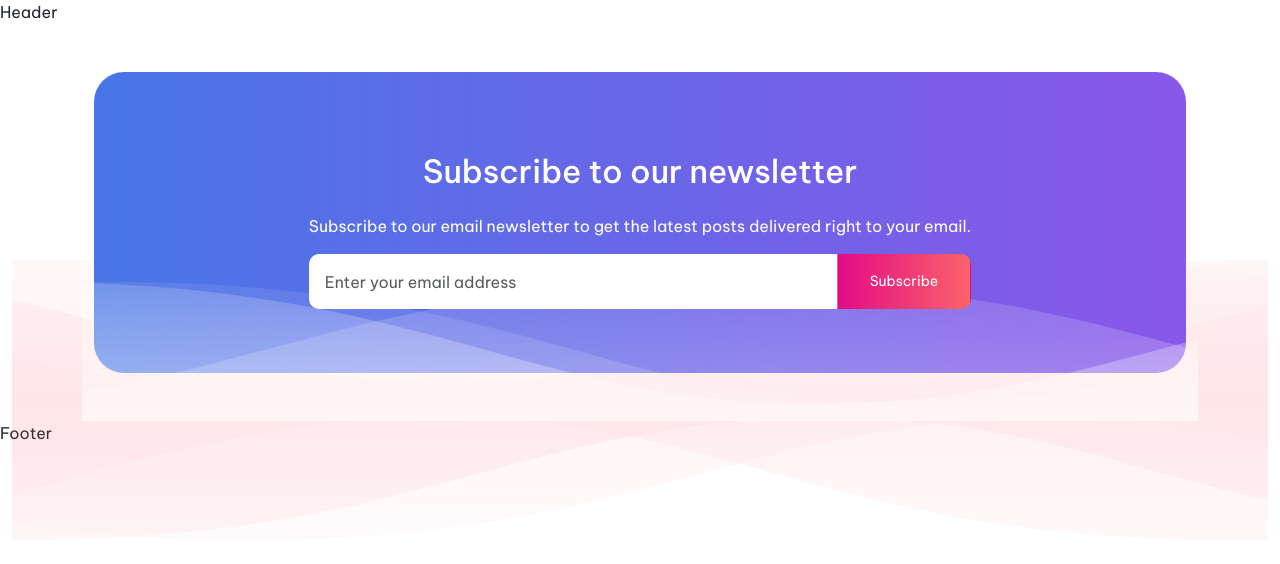
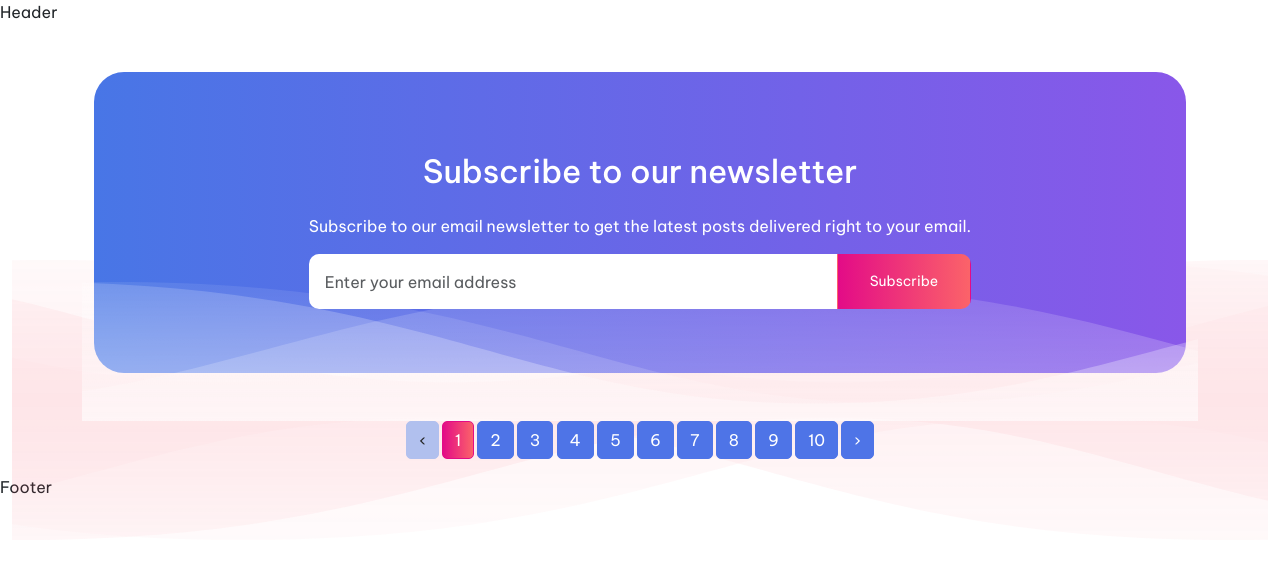
Before and after one commit to hinerumasato/react-news, a React (Vite) app: page / in a window 1280 px wide. Shown: the top 564 px of the page. Built offline with nearby package versions, Linux system fonts and the light colour scheme.

Commit message:
16 - refactor: create PaginatePage and add it to Home

```diff
--- /dev/null
+++ b/src/components/assets/css/PaginatePage.css
@@ -0,0 +1,21 @@
+.page-item.active .page-link {
+     background: linear-gradient(90deg, #e30b87 0%, #fb6369 100%) !important;
+     border: 1px solid #e30b87 !important;
+
+}
+
+.page-item .page-link {
+    background: #4e74e7 !important;
+    color: white;
+    border: 1px solid #4e74e7 !important;
+    border-radius: 5px !important;
+    margin: 0 0.1rem !important;
+}
+
+.page-item.disabled .page-link {
+    background: #b1c0ee !important;
+    color: rgb(35, 35, 35);
+    border: 1px solid #b1c0ee !important;
+    border-radius: 5px !important;
+    margin: 0 0.1rem !important;
+}
--- a/src/components/pages/Home/Home.tsx
+++ b/src/components/pages/Home/Home.tsx
@@ -1,13 +1,23 @@
 import { Container } from "react-bootstrap"
 import WaveBackground from "./WaveBackground"
 import SubscribeNews from "@/components/partials/SubscribeNews"
+import PaginatePage from "@/components/partials/PaginatePage"
+import { useState } from "react"
 
 export const Home = () => {
+    const [currentPage, setCurrentPage] = useState(1);
+
+    const handlePageChange = (page: number) => {
+        setCurrentPage(page);
+        console.log(`Current page: ${page}`);
+    }
+
     return (
         <Container>
             <WaveBackground />
             {/* <SliderContainer /> */}
             <SubscribeNews />
+            <PaginatePage currentPage={currentPage} totalPages={10} onPageChange={handlePageChange} />
         </Container>
     )
 }
--- /dev/null
+++ b/src/components/partials/PaginatePage.tsx
@@ -0,0 +1,28 @@
+import Pagination from 'react-bootstrap/Pagination';
+import Container from 'react-bootstrap/Container';
+import React from 'react';
+import PaginationProps from '@/interfaces/IPagination';
+import "@/components/assets/css/PaginatePage.css";
+
+const PaginatePage: React.FC<PaginationProps> = ({ currentPage, totalPages, onPageChange }) => {
+  const items = [];
+  for (let number = 1; number <= totalPages; number++) {
+    items.push(
+      <Pagination.Item key={number} active={number === currentPage} onClick={() => onPageChange(number)}>
+        {number}
+      </Pagination.Item>
+    );
+  }
+
+  return (
+    <Container className="d-flex justify-content-center">
+      <Pagination>
+        <Pagination.Prev disabled={currentPage === 1} onClick={() => onPageChange(currentPage - 1)} />
+        {items}
+        <Pagination.Next disabled={currentPage === totalPages} onClick={() => onPageChange(currentPage + 1)} />
+      </Pagination>
+    </Container>
+  );
+}
+
+export default PaginatePage;
--- a/src/components/vendors/News/NewsItem.tsx
+++ b/src/components/vendors/News/NewsItem.tsx
@@ -1,6 +1,6 @@
 import { Container } from "react-bootstrap";
 import { BsBook, BsFillChatRightDotsFill } from "react-icons/bs";
-import '../assets/NewItem.css';
+import '@/components/assets/css/NewItem.css';
 
 const NewsItem = ({ title, postImg, authorName, authorImg, postDate, description, countComment } : {
     title: string;
--- /dev/null
+++ b/src/interfaces/IPagination.ts
@@ -0,0 +1,5 @@
+export default interface PaginationProps {
+    totalPages: number;
+    currentPage: number;
+    onPageChange: (page: number) => void;
+}
```
Also changed, not shown: src/components/assets/css/NewItem.css (renamed from src/components/assets/NewItem.css).
